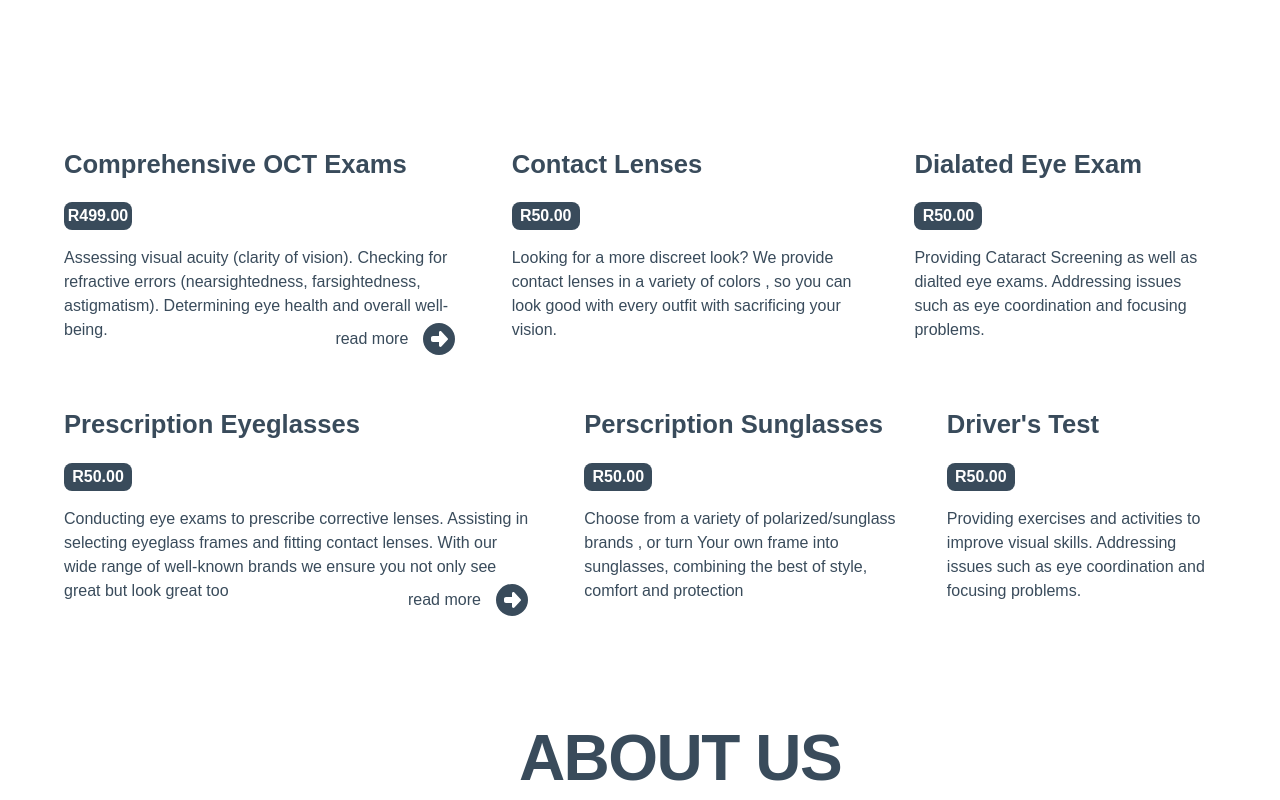
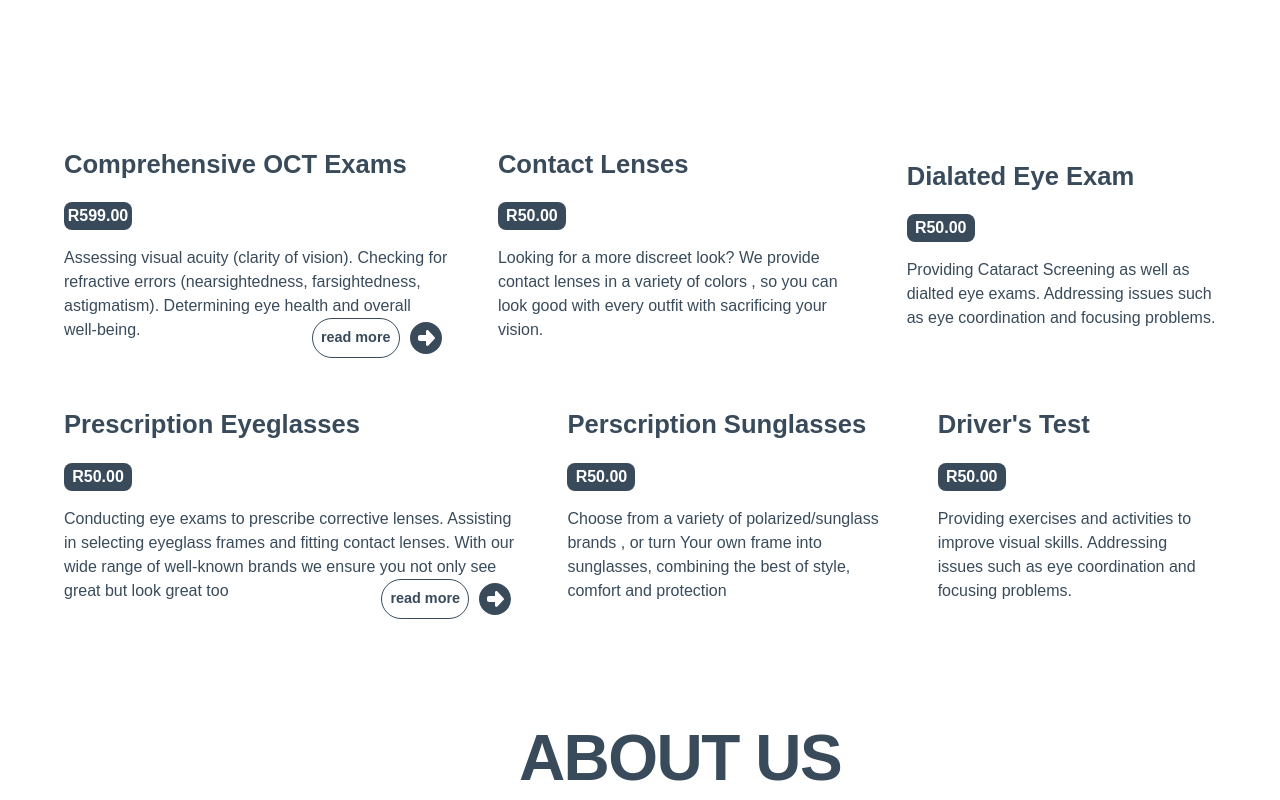
Before and after one commit to AustinMaturure/sylkamohle, a React (Vite) app in the folder sylkemohle/: page / in a window 1280 px wide. Shown: the part 840-1640 px from the top of the page. Built offline with nearby package versions, Linux system fonts and the light colour scheme; a web font is replaced by a local one.

Commit message:
removed service detail page for some cards

```diff
--- a/sylkemohle/src/Hero.css
+++ b/sylkemohle/src/Hero.css
@@ -19,7 +19,10 @@
 .rd-mre{
   color: #213547e3;
   border-radius: 22px;
-  padding: 5px;
+  padding: 8px;
+  font-weight: 700;
+  font-size: 0.9rem;
+  border: 1px solid #213547e3;
 }
 
 .btn-arrow-up{
@@ -28,6 +31,7 @@ color: #213547e3;
 text-align: right;
 font-size: 2rem;
 transition: all 0.5s;
+
 
 }
 
--- a/sylkemohle/src/Hero.jsx
+++ b/sylkemohle/src/Hero.jsx
@@ -48,7 +48,7 @@ function Hero() {
 <Link to={`/services/1`}className='service-link'>
   <div className='service-card' id='card-1' >
     <h2 className='service-title'>Comprehensive OCT Exams</h2>
-    <p className='service-price'>R499.00</p>
+    <p className='service-price'>R599.00</p>
     <p className='service-description'>
       Assessing visual acuity (clarity of vision).
       Checking for refractive errors (nearsightedness, farsightedness, astigmatism).
@@ -59,7 +59,7 @@ function Hero() {
     </div><FontAwesomeIcon icon ={faArrowAltCircleRight}className='btn-arrow-up'></FontAwesomeIcon> </div>
   </div>
   </Link>
-  <Link to={`/services/2`}className='service-link'>
+
   <div className='service-card' id='card-2'>
     <h2 className='service-title'>Contact Lenses</h2>
     <p className='service-price'>R50.00</p>
@@ -69,8 +69,7 @@ function Hero() {
       sacrificing your vision.
     </p>
   </div>
-  </Link>
-  <Link to={`/services/3`}className='service-link'>
+
   <div className='service-card' id='card-3'>
     <h2 className='service-title'>Dialated Eye Exam</h2>
     <p className='service-price'>R50.00</p>
@@ -79,7 +78,7 @@ function Hero() {
       Addressing issues such as eye coordination and focusing problems.
     </p>
   </div>
-  </Link>
+
 </div>
 
 <div className="grid-2"><Link to={`/services/4`}className='service-link'>
@@ -92,12 +91,12 @@ function Hero() {
       With our wide range of well-known brands we ensure you not only see great
         but look great too
     </p>
-    <div className="arrow-cnt">
+     <div className="arrow-cnt">
    <div><p className='rd-mre'>read more</p>
     </div><FontAwesomeIcon icon ={faArrowAltCircleRight}className='btn-arrow-up'></FontAwesomeIcon> </div>
   </div>
   </Link>
-  <Link to={`/services/5`}className='service-link'>
+
   <div className='service-card' id='card-5'>
     <h2 className='service-title'>Perscription Sunglasses</h2>
     <p className='service-price'>R50.00</p>
@@ -107,8 +106,8 @@ function Hero() {
         protection
     </p>
   </div>
-  </Link>
-  <Link to={`/services/6`}className='service-link'>
+
+
   <div className='service-card' id='card-6'>
     <h2 className='service-title'>Driver's Test</h2>
     <p className='service-price'>R50.00</p>
@@ -116,7 +115,7 @@ function Hero() {
       Providing exercises and activities to improve visual skills.
       Addressing issues such as eye coordination and focusing problems.
     </p>
-  </div></Link>
+  </div>
 </div>
 
 
--- a/sylkemohle/src/footer.jsx
+++ b/sylkemohle/src/footer.jsx
@@ -8,8 +8,8 @@ export default function Footer(){
     return (
         <section className='footer'>
         <div className='logo-ctn' ><h1 className='logo'>
-          Sylka Mölhe</h1>
-          <p className='ocu-optometrist'>optomtree</p><p className='ocu-optometrist'>optometrist</p></div>
+          Sylka Möhle</h1>
+          <p className='ocu-optometrist'>oogkundige</p><p className='ocu-optometrist'>optometrist</p></div>
 
         <div className="map">
           <iframe
--- a/sylkemohle/src/servicesData.json
+++ b/sylkemohle/src/servicesData.json
@@ -15,27 +15,6 @@
 
       },
       {
-        "id": "2",
-        "title": "Contact Lenses",
-        "price": "R50.00",
-        "description": [
-          "Looking for a more discreet look? We provide contact lenses in",
-          "a variety of colors, so you can look good with every outfit without",
-          "sacrificing your vision."
-        ],
-        "duration": "15-30 minutes"
-      },
-      {
-        "id": "3",
-        "title": "Vision Therapy",
-        "price": "R50.00",
-        "description": [
-          "Providing exercises and activities to improve visual skills.",
-          "Addressing issues such as eye coordination and focusing problems."
-        ],
-        "duration": "45-60 minutes"
-      },
-      {
         "id": "4",
         "title": "Prescription Eyeglasses",
         "price": "R50.00",
@@ -46,28 +25,6 @@
           "but look great too."
         ],
         "duration": "30-45 minutes"
-      },
-      {
-        "id": "5",
-        "title": "Prescription Sunglasses",
-        "price": "R50.00",
-        "description": [
-          "Choose from a variety of polarized/sunglass brands, or turn",
-          "your own frame into sunglasses, combining the best of style, comfort, and",
-          "protection."
-        ],
-        "duration": "15-30 minutes"
-      },
-      {
-        "id": "6",
-        "title": "Driver's Test",
-        "price": "R50.00",
-        "description": [
-          "Providing exercises and activities to improve visual skills.",
-          "Addressing issues such as eye coordination and focusing problems.",
-          "Providing required eye report for Deriver's & Learner's Test "
-        ],
-        "duration": "45-60 minutes"
       }
     ]
   }
```
